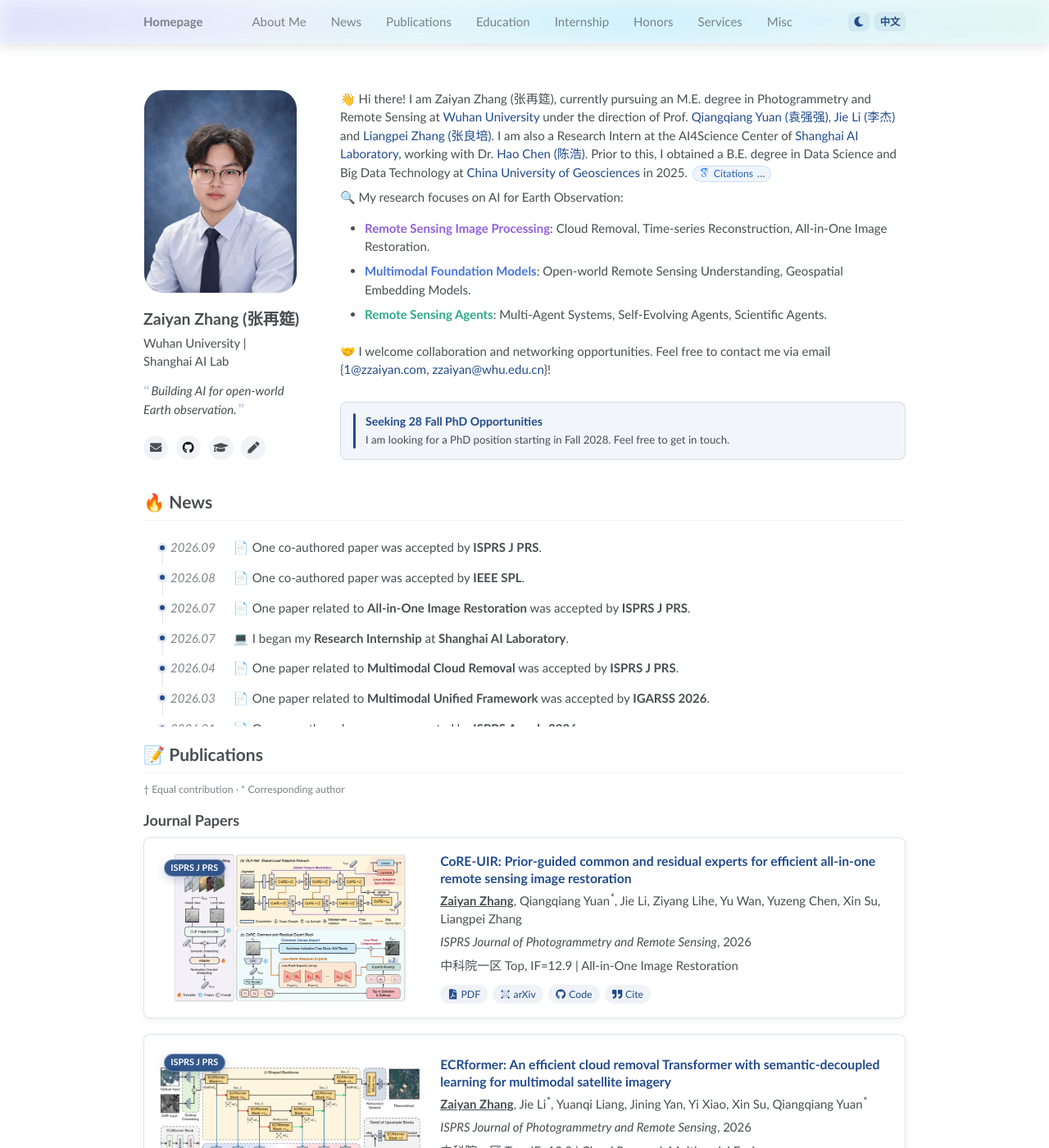
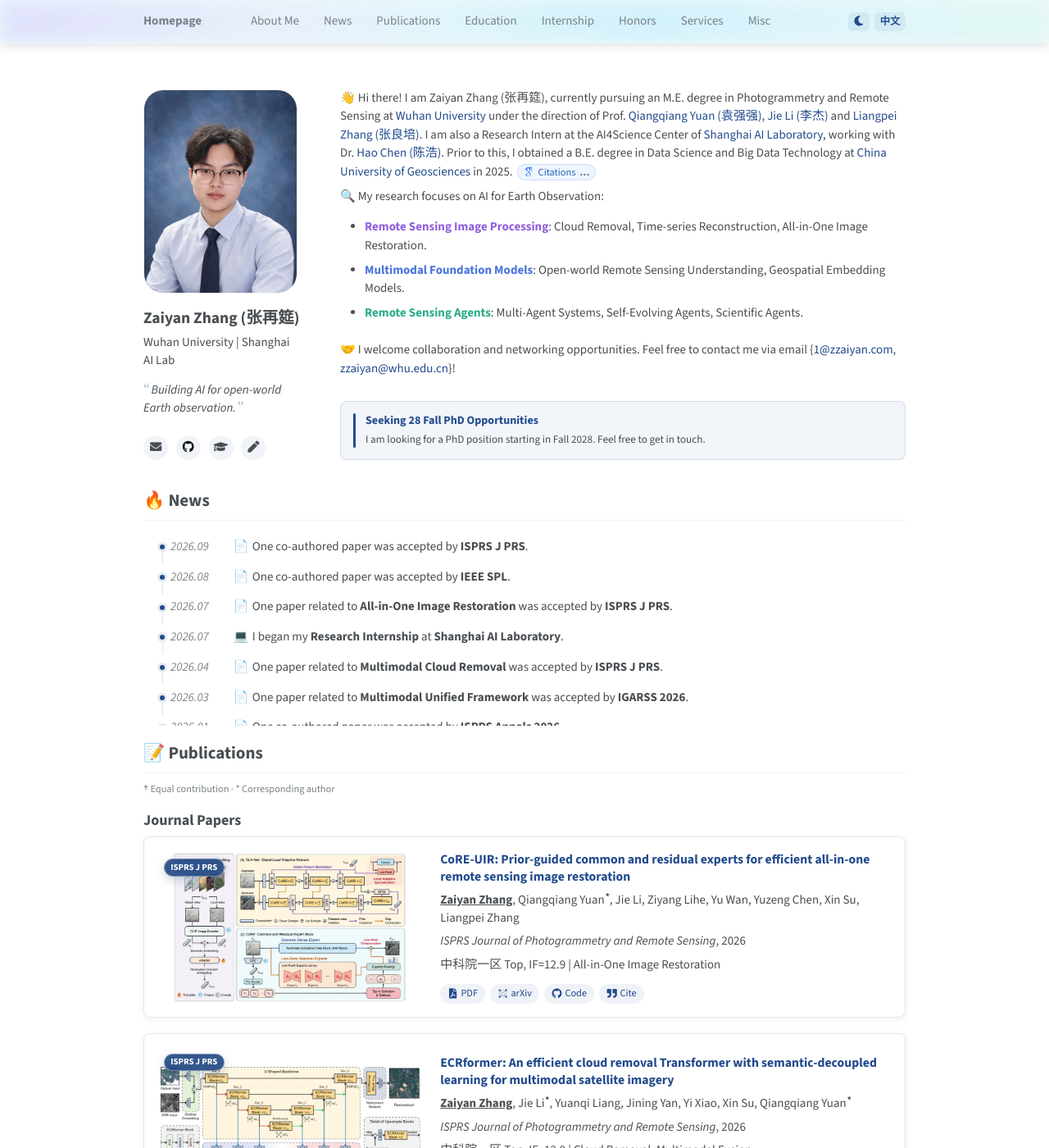
Before and after one commit to zzaiyan/zzaiyan.github.io, a Jekyll site: the page built from _pages/about.md, in a window 1280 px wide and 1400 px high. Shown: the whole window at 82% size. Built offline with Jekyll 4.4.1, drawn with Linux system fonts in a browser that asks for light colours; some web fonts are replaced; a script that is not in the unit is left out.

Commit message:
引入 Source Sans 3 可变字体作为默认西文字体
- 自托管拉丁子集（罗马体+斜体两个可变字重文件，共 57KB），
  200-900 全字重轴与真斜体，替代浏览器合成伪粗
- 中文继续回退系统字体栈（PingFang SC / Microsoft YaHei）
- 全局字体栈由 Trebuchet MS 升级为现代系统栈

```diff
--- /dev/null
+++ b/_sass/_fonts.scss
@@ -0,0 +1,24 @@
+/* Self-hosted webfonts.
+   Source Sans 3 variable (latin subset): one roman + one italic file cover
+   the full 200-900 weight axis used across the site. CJK text falls through
+   to the system fonts declared in $sans-serif (_variables.scss). */
+
+$latin-unicode-range: U+0000-00FF, U+0131, U+0152-0153, U+02BB-02BC, U+02C6, U+02DA, U+02DC, U+2000-206F, U+20AC, U+2122, U+2191, U+2193, U+2212, U+2215, U+FEFF, U+FFFD;
+
+@font-face {
+  font-family: "Source Sans 3";
+  src: url("../fonts/source-sans-3-vf.woff2") format("woff2-variations");
+  font-weight: 200 900;
+  font-style: normal;
+  font-display: swap;
+  unicode-range: $latin-unicode-range;
+}
+
+@font-face {
+  font-family: "Source Sans 3";
+  src: url("../fonts/source-sans-3-vf-italic.woff2") format("woff2-variations");
+  font-weight: 200 900;
+  font-style: italic;
+  font-display: swap;
+  unicode-range: $latin-unicode-range;
+}
--- a/_sass/_variables.scss
+++ b/_sass/_variables.scss
@@ -14,7 +14,7 @@ $indent-var                 : 0.5em;
 
 /* system typefaces */
 $serif                      : Georgia, Times, serif;
-$sans-serif                 : "Trebuchet MS", Helvetica, sans-serif;
+$sans-serif                 : "Source Sans 3", -apple-system, BlinkMacSystemFont, "Segoe UI", Roboto, "Helvetica Neue", Arial, "PingFang SC", "Hiragino Sans GB", "Microsoft YaHei", sans-serif;
 // $sans-serif                 : Georgia, serif, sans-serif;
 
 // $sans-serif                 : -apple-system, ".SFNSText-Regular", "San Francisco", "Roboto", "Segoe UI", "Helvetica Neue", "Lucida Grande", Arial, sans-serif;
--- a/assets/css/main.scss
+++ b/assets/css/main.scss
@@ -13,6 +13,7 @@
 @import "vendor/breakpoint/breakpoint";
 @import "variables";
 @import "mixins";
+@import "fonts";
 @import "vendor/susy/susy";
 
 // Theme foundation
```
Also changed, not shown: assets/fonts/source-sans-3-vf-italic.woff2 (added), assets/fonts/source-sans-3-vf.woff2 (added).
